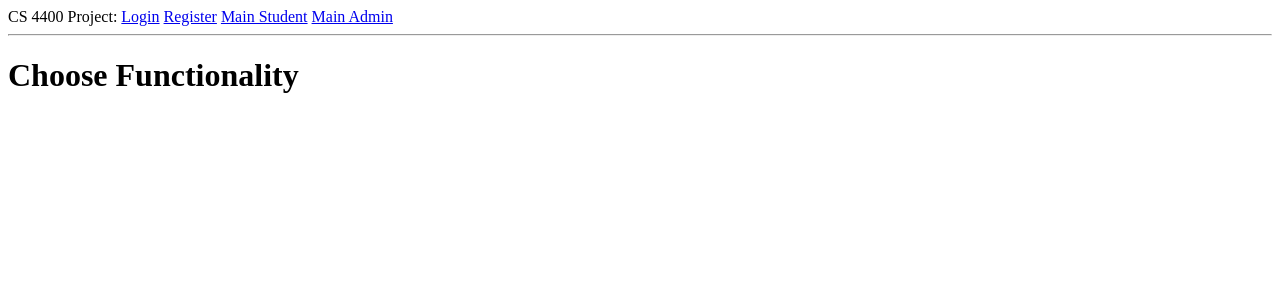
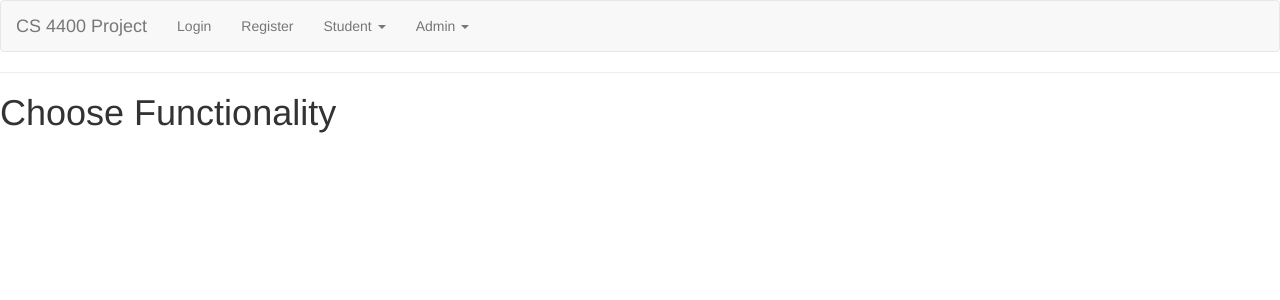
Before and after one commit to bmawji3/cs4400, a Flask app: page /main-admin in a window 1280 px wide. Shown: the top 300 px of the page. Run offline with Flask 2, Linux system fonts and the light colour scheme; some libraries are stand-ins or nearby versions.

Commit message:
update base

```diff
--- a/phase3/app/templates/base.html
+++ b/phase3/app/templates/base.html
@@ -6,17 +6,88 @@
     {% else %}
     <title>Welcome to CS 4400 Project Website</title>
     {% endif %}
+    <meta name="viewport" content="width=device-width, initial-scale=1">
+    <link rel="stylesheet" href="https://maxcdn.bootstrapcdn.com/bootstrap/3.3.7/css/bootstrap.min.css">
+    <script src="https://ajax.googleapis.com/ajax/libs/jquery/3.1.1/jquery.min.js"></script>
+    <script src="https://maxcdn.bootstrapcdn.com/bootstrap/3.3.7/js/bootstrap.min.js"></script>
 </head>
 <body>
-    <div>CS 4400 Project:
-        <a href={{url_for('login')}}>Login</a>
-        <a href={{url_for('register')}}>Register</a>
+<!--     <div>CS 4400 Project:
         <a href={{url_for('main_student')}}>Main Student</a>
         <a href={{url_for('main_admin')}}>Main Admin</a>
         {% if session.username %}
             <a href="{{url_for('logout')}}">Logout</a>
         {% endif %}
+    </div> -->
+<!-- <div>CS 4400 Project:
+  <div class="btn-group">
+    <a class="btn btn-link" type="button" href={{url_for('login')}}>Login</a>
+    <a class="btn btn-link" type="button" href={{url_for('register')}}>Register</a>
+
+    <button type="button" class="btn btn-link dropdown-toggle" data-toggle="dropdown">Student <span class="caret"></span></button>
+    <div class="dropdown-menu">
+      <a class="dropdown-item" href={{url_for('main_student')}}>Main</a>
+      <div class="dropdown-divider"></div>
     </div>
+  </div>
+  <div class="btn-group">
+    <button type="button" class="btn btn-link dropdown-toggle" data-toggle="dropdown" aria-haspopup="true" aria-expanded="false">Admin <span class="caret"></button>
+    <div class="dropdown-menu">
+      <a class="dropdown-item" href="#">Action</a>
+      <a class="dropdown-item" href="#">Another action</a>
+      <a class="dropdown-item" href="#">Something else here</a>
+      <div class="dropdown-divider"></div>
+      <a class="dropdown-item" href="#">Separated link</a>
+    </div>
+  </div>
+  <div class="dropdown">
+    <button class="btn btn-link dropdown-toggle" type="button" data-toggle="dropdown" aria-haspopup="true" aria-expanded="false">Student <span class="caret"></span></button>
+      <ul class="dropdown-menu">
+        <li><a href={{url_for('main_student')}}>Main</a></li>
+      </ul>
+  </div>
+  <div class="dropdown">
+    <button class="btn btn-link dropdown-toggle" type="button" data-toggle="dropdown" aria-haspopup="true" aria-expanded="false">Admin <span class="caret"></span></button>
+      <ul class="dropdown-menu">
+        <li><a href={{url_for('main_admin')}}>Main</a></li>
+      </ul>
+  </div>
+  {% if session.username %}
+    <a class="btn btn-link" type="button" href={{url_for('logout')}}>Logout</a>
+  {% endif %}
+</div> -->
+    <!-- ********** BEGIN HEADER ********** -->
+    <nav class="navbar navbar-default">
+      <div class="container-fluid">
+        <div class="navbar-header">
+          <a class="navbar-brand" href={{url_for('login')}}>CS 4400 Project</a>
+        </div>
+        <ul class="nav navbar-nav">
+          <li><a href={{url_for('login')}}>Login</a></li>
+          <li><a href={{url_for('register')}}>Register</a></li>
+          <!-- Student -->
+          <li class="dropdown">
+            <a class="dropdown-toggle" data-toggle="dropdown" href="#">Student
+            <span class="caret"></span></a>
+            <ul class="dropdown-menu">
+              <li><a href={{url_for('main_student')}}>Main</a></li>
+            </ul>
+          </li>
+          <!-- Admin -->
+          <li class="dropdown">
+            <a class="dropdown-toggle" data-toggle="dropdown" href="#">Admin
+            <span class="caret"></span></a>
+            <ul class="dropdown-menu">
+              <li><a href="{{url_for('main_admin')}}">Main</a></li>
+            </ul>
+          </li>
+          {% if session.username %}
+          <li><a href={{url_for('logout')}}>Logout</a></li>
+          {% endif %}
+        </ul>
+      </div>
+    </nav>
+    <!-- ********** END HEADER ********** -->
     <hr>
     <!-- For flashing messages -->
       {% with messages = get_flashed_messages(with_categories=true) %}
```
